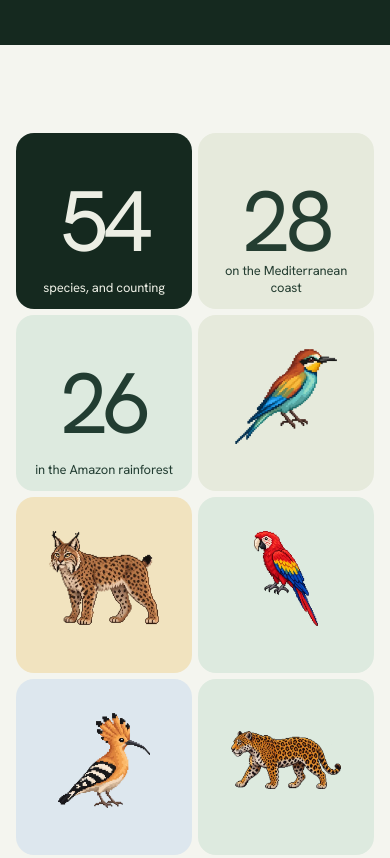
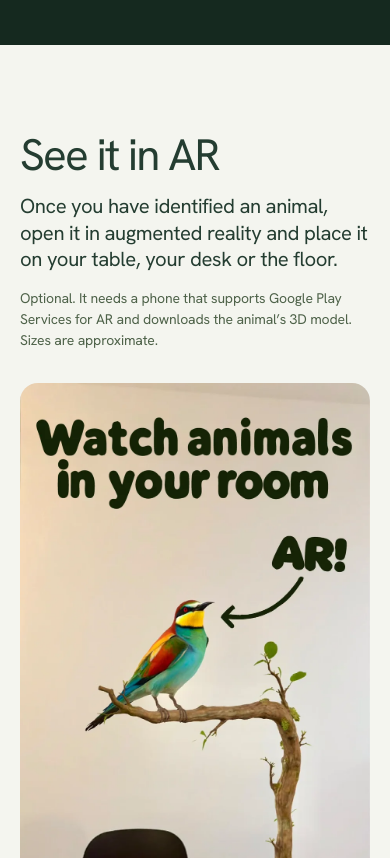
Before and after one commit to birdquietlabs/birdquietlabs.github.io, a plain HTML site: page index.html in a window 390 px wide. Shown: the part 3620-4478 px from the top of the page. Drawn offline with Linux system fonts and the light colour scheme.

Commit message:
Add AR section after the identification game
- New "See it in AR" / "Míralo en RA" section with the bee-eater AR
  image, placed right after "Who walked past?", plus an AR link in
  the navigation and footer.
- States only verified facts: AR is optional, needs Google Play
  Services for AR, downloads the 3D model, and sizes are approximate.
- Footer items no longer fade in: near the page bottom the reveal
  never triggered, so on phones the footer links stayed invisible.

Co-Authored-By: Claude Opus 5.5 <noreply@anthropic.com>
Claude-Session: https://claude.ai/code/session_01XuVGJbtdaZ2x3NSmhaoJ6Q

```diff
--- a/assets/site.css
+++ b/assets/site.css
@@ -202,6 +202,16 @@ button { font: inherit; color: inherit; }
 .ui-play { position: absolute; left: 50%; top: 50%; transform: translate(-50%, -50%); background: #355d43; color: #fffef9; border: 0; border-radius: 12px; padding: 12px 18px; cursor: pointer; font-size: 0.9375rem; }
 .ui-question { font-size: 1rem; font-weight: 500; text-align: center; padding-bottom: 4px; }
 
+/* ---------- AR: the animal in your room ---------- */
+.ar { display: grid; grid-template-columns: repeat(12, minmax(0, 1fr)); column-gap: var(--gutter); align-items: center; padding: var(--gap-section) var(--margin); background: var(--bg); }
+.ar-figure { grid-column: 2 / span 4; margin: 0; }
+.ar-figure { justify-self: center; }
+.ar-figure img { width: auto; max-width: 100%; max-height: 88svh; border-radius: var(--radius); }
+.ar-text { grid-column: 7 / span 5; display: grid; gap: 24px; max-width: 30ch; }
+.ar-text h2 { font-size: clamp(2.75rem, 1.8rem + 3.2vw, 5rem); line-height: 1; letter-spacing: -0.04em; }
+.ar-lead { font-size: var(--step-lead); line-height: 1.3; letter-spacing: -0.02em; }
+.ar-note { font-size: var(--step-small); color: var(--muted); max-width: 44ch; }
+
 /* ---------- Field journal: the specimen wall ---------- */
 .journal { padding: var(--gap-section) var(--margin); background: var(--bg); }
 .wall { display: grid; grid-template-columns: repeat(4, minmax(0, 1fr)); gap: 8px; }
@@ -365,6 +375,11 @@ button { font: inherit; color: inherit; }
   .ui-focus img { width: 34%; }
   .ui-clock { font-size: 4.25rem; }
 
+  .ar { display: flex; flex-direction: column; gap: 32px; padding: 88px 20px; }
+  .ar-text { order: -1; }
+  .ar-figure { margin: 0 auto; max-width: 420px; width: 100%; }
+  .ar-figure img { max-height: none; }
+  .ar-text { max-width: none; gap: 16px; }
   .journal { padding: 88px 16px; }
   .tile-cap { font-size: 0.8125rem; bottom: 12px; }
 
--- a/assets/site.js
+++ b/assets/site.js
@@ -8,7 +8,7 @@
   /* ---------------- Language ---------------- */
   const ES = {
     'skip': 'Saltar a cómo funciona',
-    'nav.menu': 'Menú', 'nav.how': 'Cómo funciona', 'nav.journal': 'Cuaderno', 'nav.habitats': 'Hábitats', 'nav.expeditions': 'Expediciones', 'nav.questions': 'Preguntas',
+    'nav.menu': 'Menú', 'nav.how': 'Cómo funciona', 'nav.ar': 'RA', 'nav.journal': 'Cuaderno', 'nav.habitats': 'Hábitats', 'nav.expeditions': 'Expediciones', 'nav.questions': 'Preguntas',
     'hero.line': 'Una app para reducir el uso del móvil y aprender sobre la naturaleza.',
     'ui.coast': 'Costa mediterránea', 'ui.cam': 'Cámara 01', 'ui.settime': 'Selecciona el tiempo', 'ui.hours': 'Horas', 'ui.minutes': 'Minutos',
     'ui.setbtn': 'Colocar cámara', 'ui.recording': 'Tu cámara de fototrampeo está grabando',
@@ -29,6 +29,10 @@
     'quiz.count': '{n} de {t} identificados',
     'quiz.right': 'Correcto: {a}. Ya está en tu cuaderno.', 'quiz.wrong': 'Casi. La respuesta era {a}.',
     'quiz.done': 'Has revisado todas las grabaciones. En la app hay {n} animales que encontrar.',
+    'ar.h': 'Míralo en RA',
+    'ar.lead': 'Cuando hayas identificado un animal, ábrelo en realidad aumentada y colócalo en tu mesa, tu escritorio o el suelo.',
+    'ar.note': 'Opcional. Necesita un móvil compatible con los Servicios de Google Play para RA y descarga el modelo 3D del animal. Los tamaños son aproximados.',
+    'alt.ar': 'Watch animals in your room. AR! Un abejaruco europeo en realidad aumentada, posado en una rama sobre una mesa junto a una taza.',
     'journal.h': 'especies, y cada vez más', 'journal.med': 'en la costa mediterránea', 'journal.amz': 'en la selva amazónica',
     'sp.fox': 'Zorro rojo', 'sp.genet': 'Gineta', 'sp.lynx': 'Lince ibérico', 'sp.wildcat': 'Gato montés europeo', 'sp.jay': 'Arrendajo euroasiático',
     'sp.beeeater': 'Abejaruco europeo', 'sp.hoopoe': 'Abubilla común', 'sp.marten': 'Garduña', 'sp.mongoose': 'Meloncillo', 'sp.badger': 'Tejón europeo',
@@ -228,9 +232,8 @@
   /* ---------------- Entrances: heading, then text, then picture ---------------- */
   const groups = [
     ['.how h2'], ['.quiz h2', '.quiz-lead', '.quiz-options', '.quiz-foot'],
-    ['.habitats h2', ...$$('.hab-card')], ...$$('.inapp-half').map((x) => [x.querySelector('h2'), x.querySelector('.inapp-panel')]),
-    ['.expeditions h2', '.road'], ['.faq h2'],
-    ['.footer-mark', ...$$('.footer-menu li'), '.footer-blocks']
+    ['.ar-figure', '.ar h2', '.ar-lead', '.ar-note'], ['.habitats h2', ...$$('.hab-card')], ...$$('.inapp-half').map((x) => [x.querySelector('h2'), x.querySelector('.inapp-panel')]),
+    ['.expeditions h2', '.road'], ['.faq h2']
   ];
   groups.forEach((g) => g.map((x) => (typeof x === 'string' ? $(x) : x)).filter(Boolean).forEach((el, i) => {
     el.setAttribute('data-reveal', ''); el.style.setProperty('--d', Math.min(i, 8) * 75 + 'ms');
--- a/index.html
+++ b/index.html
@@ -98,13 +98,15 @@
           <summary data-i18n="nav.menu">Menu</summary>
           <ul>
             <li><a href="#how" data-i18n="nav.how">How it works</a></li>
-            <li><a href="#journal" data-i18n="nav.journal">Journal</a></li>
+            <li><a href="#ar" data-i18n="nav.ar">AR</a></li>
+          <li><a href="#journal" data-i18n="nav.journal">Journal</a></li>
             <li><a href="#habitats" data-i18n="nav.habitats">Habitats</a></li>
             <li><a href="#expeditions" data-i18n="nav.expeditions">Expeditions</a></li>
           </ul>
         </details>
         <ul class="nav-links">
           <li><a href="#how" data-i18n="nav.how">How it works</a></li>
+          <li><a href="#ar" data-i18n="nav.ar">AR</a></li>
           <li><a href="#journal" data-i18n="nav.journal">Journal</a></li>
           <li><a href="#habitats" data-i18n="nav.habitats">Habitats</a></li>
           <li><a href="#expeditions" data-i18n="nav.expeditions">Expeditions</a></li>
@@ -154,6 +156,18 @@
     </section>
   </div>
 </div>
+
+<section class="ar" id="ar" aria-labelledby="ar-h">
+  <figure class="ar-figure">
+    <img src="assets/img/ar-bee-eater.webp" width="900" height="1843" loading="lazy" data-i18n-alt="alt.ar"
+      alt="Watch animals in your room. AR! A European bee-eater in augmented reality, perched on a branch on a dining table beside a mug.">
+  </figure>
+  <div class="ar-text">
+    <h2 id="ar-h" data-i18n="ar.h">See it in AR</h2>
+    <p class="ar-lead" data-i18n="ar.lead">Once you have identified an animal, open it in augmented reality and place it on your table, your desk or the floor.</p>
+    <p class="ar-note" data-i18n="ar.note">Optional. It needs a phone that supports Google Play Services for AR and downloads the animal’s 3D model. Sizes are approximate.</p>
+  </div>
+</section>
 
 <section class="journal" id="journal" aria-labelledby="journal-h">
   <ul class="wall">
@@ -256,7 +270,8 @@
     <p class="footer-mark"><img src="assets/img/logo.webp" alt="" width="512" height="512" loading="lazy"> BirdQuiet</p>
     <ul>
       <li><a href="#how" data-i18n="nav.how">How it works</a></li>
-      <li><a href="#journal" data-i18n="nav.journal">Journal</a></li>
+      <li><a href="#ar" data-i18n="nav.ar">AR</a></li>
+          <li><a href="#journal" data-i18n="nav.journal">Journal</a></li>
       <li><a href="#habitats" data-i18n="nav.habitats">Habitats</a></li>
       <li><a href="#expeditions" data-i18n="nav.expeditions">Expeditions</a></li>
       <li><a href="#questions" data-i18n="nav.questions">Questions</a></li>
```
Also changed, not shown: assets/img/ar-bee-eater.webp (added).
